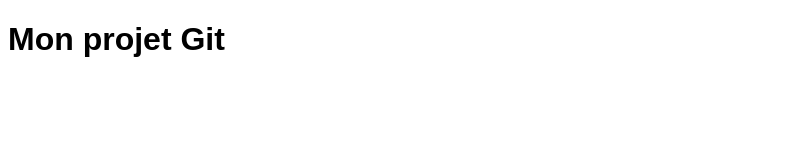
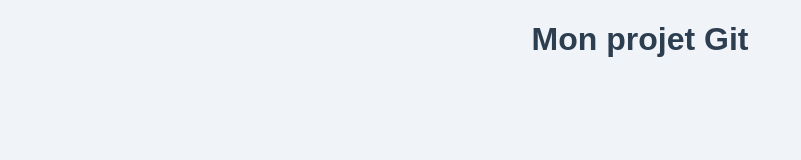
Before and after one commit to Mantouch1/TestGithub, a plain HTML site: page index.html in a window 1280 px wide. Shown: the whole page, without its empty margins (0-801 px from the left). Drawn offline with Linux system fonts and the light colour scheme.

Commit message:
améliorer le style

```diff
--- a/style.css
+++ b/style.css
@@ -1,3 +1,10 @@
 body {
   font-family: Arial, sans-serif;
+  background-color: #f0f4f8;
+  text-align: center;
 }
+
+
+h1 {
+  color: #2c3e50;
+}
```
